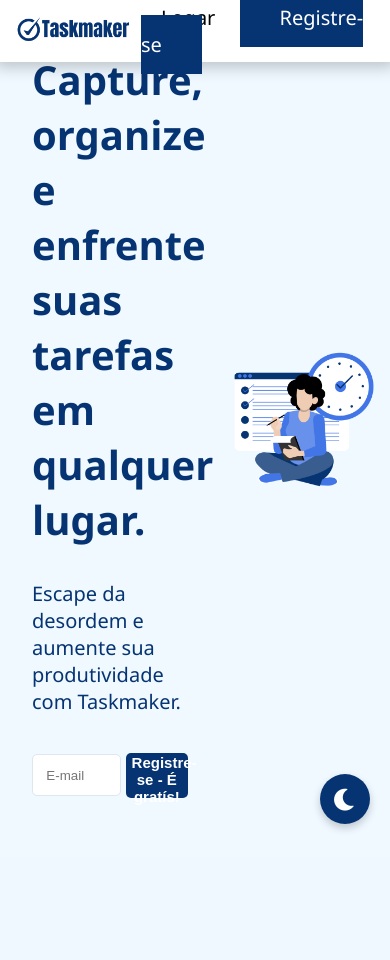
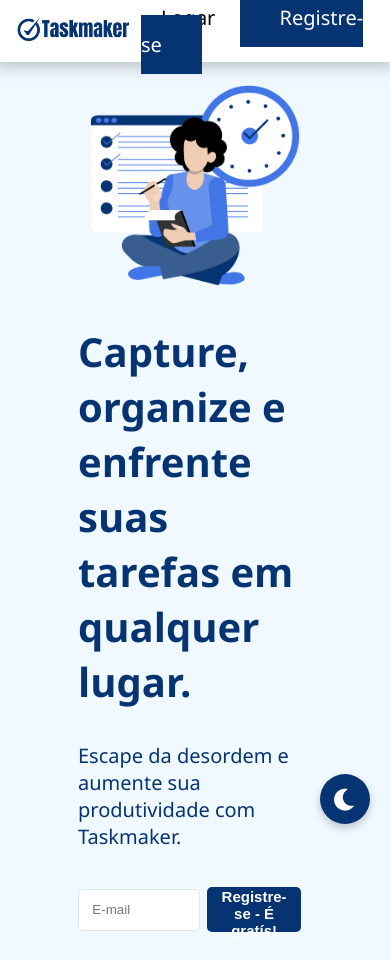
Before and after one commit to Leandr0Arantes/TaskMaker, a PHP site: page / in a window 390 px wide. Before the commit the page ends 830 px from the top, so only its background shows below. Run offline with PHP 8.4, Linux system fonts and the light colour scheme.

Commit message:
Ajusta estilos da seção de boas-vindas, centraliza imagem e melhora responsividade em telas menores

```diff
--- a/assets/css/index.css
+++ b/assets/css/index.css
@@ -251,6 +251,9 @@
 
 .welcome .imagem {
     width: 40%;
+    display: flex;
+    justify-content: center;
+    align-items: center;
 }
 
 .welcome .imagem img {
@@ -259,11 +262,20 @@
 }
 
 @media(max-width: 768px) {
-    .interface-home {
-        flex-direction: column;
+    .welcome .interface {
+        justify-content: space-evenly;
+        flex-direction: column-reverse;
+        margin-top: 10em;
     }
 
+    .welcome .imagem {
+        width: 60%;
+    }
 
+    .welcome .conteudo {
+        width: 60%;
+        padding: 0em 2em;
+    }
 }
 
 /* WELCOME */
```
